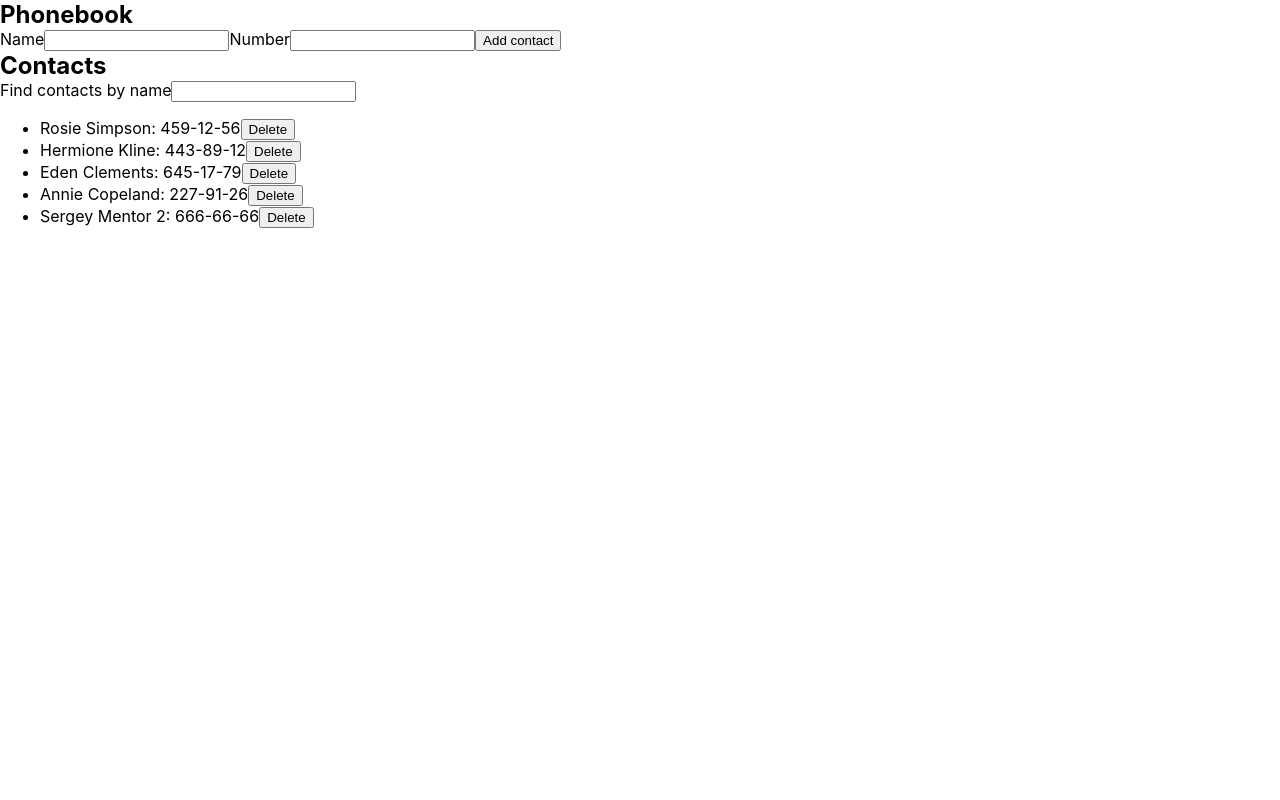
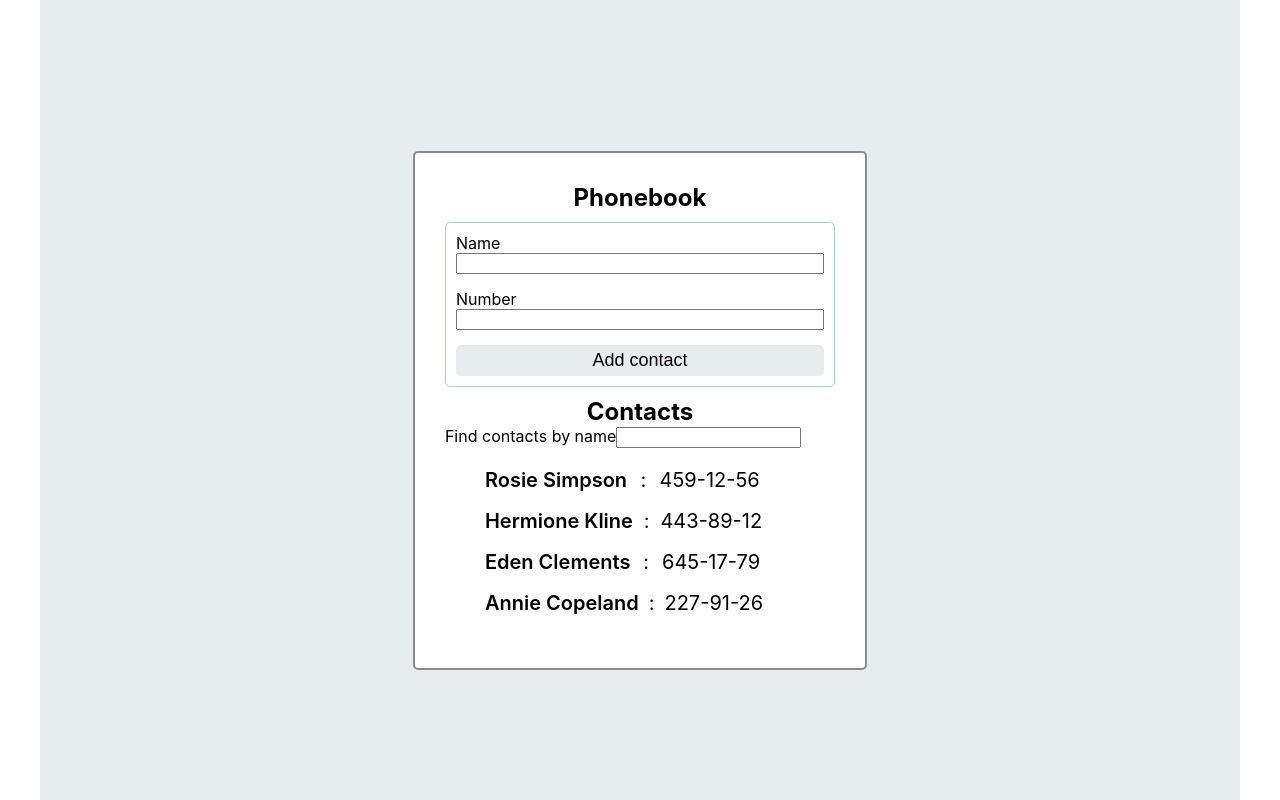
Before and after one commit to marlenaduleba/goit-react-hw-02-phonebook, a React (Create React App) app: page / in a window 1280 px wide. Built offline with nearby package versions, Linux system fonts and the light colour scheme.

Commit message:
styles added

```diff
--- a/src/components/ContactForm/ContactForm.jsx
+++ b/src/components/ContactForm/ContactForm.jsx
@@ -1,6 +1,8 @@
 import React, { Component } from 'react';
 import PropTypes from 'prop-types';
 import { nanoid } from 'nanoid';
+
+import css from './ContactForm.module.css';
 
 
 export default class ContactForm extends Component {
@@ -32,8 +34,8 @@ export default class ContactForm extends Component {
   };
   render() {
     return (
-      <form  onSubmit={this.handleFormSubmit}>
-        <label>
+      <form className={css.form} onSubmit={this.handleFormSubmit}>
+        <label className={css.label}>
           Name
           <input
             type="text"
@@ -46,7 +48,7 @@ export default class ContactForm extends Component {
           />
         </label>
 
-        <label>
+        <label className={css.label} >
           Number
           <input
             type="tel"
@@ -57,7 +59,7 @@ export default class ContactForm extends Component {
           />
         </label>
 
-        <button type="submit">Add contact</button>
+        <button className={css.btn} type="submit">Add contact</button>
       </form>
     );
   }
--- a/src/components/ContactForm/ContactForm.module.css
+++ b/src/components/ContactForm/ContactForm.module.css
@@ -0,0 +1,37 @@
+.form {
+    display: flex;
+    flex-direction: column;
+    gap: 15px;
+
+    padding: 10px;
+    margin-top: 10px;
+    margin-bottom: 10px;
+
+    border: 1px solid #A3CEF1;
+    border-radius: 5px;
+  }
+
+  .label {
+    display: flex;
+    flex-direction: column;
+  }
+
+  .btn {
+    padding: 5px;
+    border: none;
+    font-size: 18px;
+    border-radius: 5px;
+    background-color: #E7ECEF;
+    transition: background-color 250ms cubic-bezier(0.4, 0, 0.2, 1),
+      transform 250ms cubic-bezier(0.4, 0, 0.2, 1);
+  }
+
+  .btn:hover {
+    background-color: #6096ba;
+    color: white;
+  }
+
+  .btn:active {
+    background-color: #274C77;
+    color: white;
+  }
--- a/src/components/ContactItem/ContactItem.jsx
+++ b/src/components/ContactItem/ContactItem.jsx
@@ -1,5 +1,7 @@
 import React, {Component} from 'react';
 import PropTypes from 'prop-types';
+
+import css from './ContactItem.module.css';
 
 export default class ContactItem extends Component {
   static propTypes = {
@@ -10,9 +12,9 @@ export default class ContactItem extends Component {
 
   render() {
     return (
-      <li>
-        <span>{this.props.name}</span>: <span>{this.props.number}</span>
-        <button onClick={this.props.handleClickDelete} type="button">
+      <li className={css.item} >
+        <span className={css.name}>{this.props.name}</span>: <span>{this.props.number}</span>
+        <button className={css.btn} onClick={this.props.handleClickDelete} type="button">
           Delete
         </button>
       </li>
--- a/src/components/ContactItem/ContactItem.module.css
+++ b/src/components/ContactItem/ContactItem.module.css
@@ -0,0 +1,35 @@
+.item {
+    display: flex;
+    justify-content: space-between;
+    gap: 10px;
+    font-size: 20px;
+  }
+  .item:hover .btn {
+    opacity: 1;
+  }
+
+  .name {
+    font-weight: 600;
+  }
+
+  .btn {
+    opacity: 0;
+
+    padding: 5px;
+    border: none;
+    font-size: 18px;
+    border-radius: 5px;
+    transition: background-color 250ms cubic-bezier(0.4, 0, 0.2, 1),
+      transform 250ms cubic-bezier(0.4, 0, 0.2, 1),
+      opacity 250ms cubic-bezier(0.4, 0, 0.2, 1);
+  }
+
+  .btn:hover {
+    background-color: #ffb6c1;
+    color: white;
+  }
+
+  .btn:active {
+    background-color: forestgreen;
+    color: white;
+  }
--- a/src/components/ContactList/ContactList.jsx
+++ b/src/components/ContactList/ContactList.jsx
@@ -1,6 +1,8 @@
 import React, { Component } from 'react';
 import ContactItem from 'components/ContactItem/ContactItem';
 import PropTypes from 'prop-types';
+
+import css from './ContactList.module.css';
 
 export default class ContactList extends Component {
   static propTypes = {
@@ -16,7 +18,7 @@ export default class ContactList extends Component {
     return (
       <div>
        {this.props.contacts.length > 0 && (
-          <ul>
+          <ul className={css.list}>
              {this.props.contacts.map(({ id, name, number }) => (
               <ContactItem
                 key={id}
--- a/src/components/ContactList/ContactList.module.css
+++ b/src/components/ContactList/ContactList.module.css
@@ -0,0 +1,7 @@
+.list {
+    margin-top: 20px;
+    list-style: circle;
+    display: flex;
+    flex-direction: column;
+    gap: 10px;
+  }
--- a/src/components/Container/Container.jsx
+++ b/src/components/Container/Container.jsx
@@ -1,9 +1,10 @@
 import React from 'react';
 import PropTypes from 'prop-types';
 
+import css from './Container.module.css';
 
 const Container = ({ children }) => {
-    return <div>{children}</div>;
+    return <div className={css.container}>{children}</div>;
   };
 
   Container.propTypes = {
--- a/src/components/Container/Container.module.css
+++ b/src/components/Container/Container.module.css
@@ -0,0 +1,13 @@
+.container {
+    display: flex;
+    align-items: center;
+    justify-content: center;
+    background-color: #E7ECEF;
+
+    max-width: 1170px;
+    height: 100vh;
+    margin-left: auto;
+    margin-right: auto;
+    padding-left: 15px;
+    padding-right: 15px;
+  }
--- a/src/components/Phonebook/Phonebook.jsx
+++ b/src/components/Phonebook/Phonebook.jsx
@@ -3,6 +3,8 @@ import Section from 'components/Section/Section';
 import Filter from 'components/Filter/Filter';
 import ContactForm from 'components/ContactForm/ContactForm';
 import ContactList from 'components/ContactList/ContactList';
+
+import css from './Phonebook.module.css';
 
 import { Notify } from 'notiflix';
 
@@ -13,7 +15,6 @@ export default class Phonebook extends Component {
       { id: 'id-2', name: 'Hermione Kline', number: '443-89-12' },
       { id: 'id-3', name: 'Eden Clements', number: '645-17-79' },
       { id: 'id-4', name: 'Annie Copeland', number: '227-91-26' },
-      { id: 'id-5', name: 'Sergey Mentor 2', number: '666-66-66' },
     ],
     filter: '',
   };
@@ -51,7 +52,7 @@ export default class Phonebook extends Component {
   );
 
     return (
-      <div>
+      <div className={css.box}>
         <Section title="Phonebook">
         <ContactForm onAddContact={this.onAddContact} />
         </Section>
--- a/src/components/Phonebook/Phonebook.module.css
+++ b/src/components/Phonebook/Phonebook.module.css
@@ -0,0 +1,8 @@
+.box {
+    margin-top: 20px;
+    padding: 30px;
+    background-color: #fff;
+
+    border-radius: 5px;
+    border: 2px solid #8b8c89;
+  }
--- a/src/components/Section/Section.jsx
+++ b/src/components/Section/Section.jsx
@@ -1,5 +1,7 @@
 import React, { Component } from 'react';
 import PropTypes from 'prop-types';
+
+import css from './Section.module.css';
 
 export default class Section extends Component {
   static propTypes = {
@@ -12,7 +14,7 @@ export default class Section extends Component {
   render() {
     return (
         <section>
-          <h2>{this.props.title}</h2>
+          <h2 className={css.title}>{this.props.title}</h2>
           {this.props.children}
         </section>
     );
--- a/src/components/Section/Section.module.css
+++ b/src/components/Section/Section.module.css
@@ -0,0 +1,3 @@
+.title {
+    text-align: center;
+  }
```
